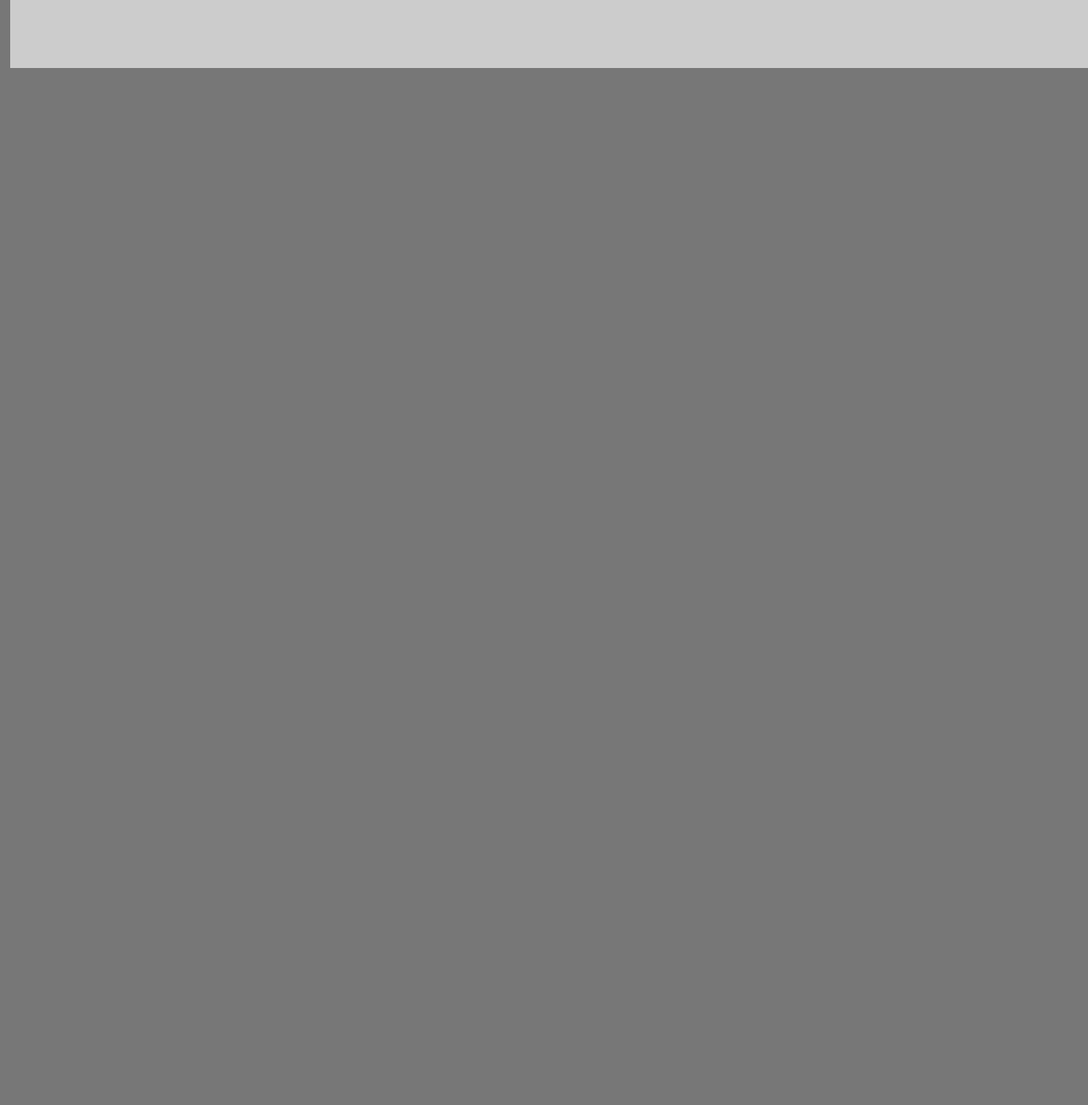
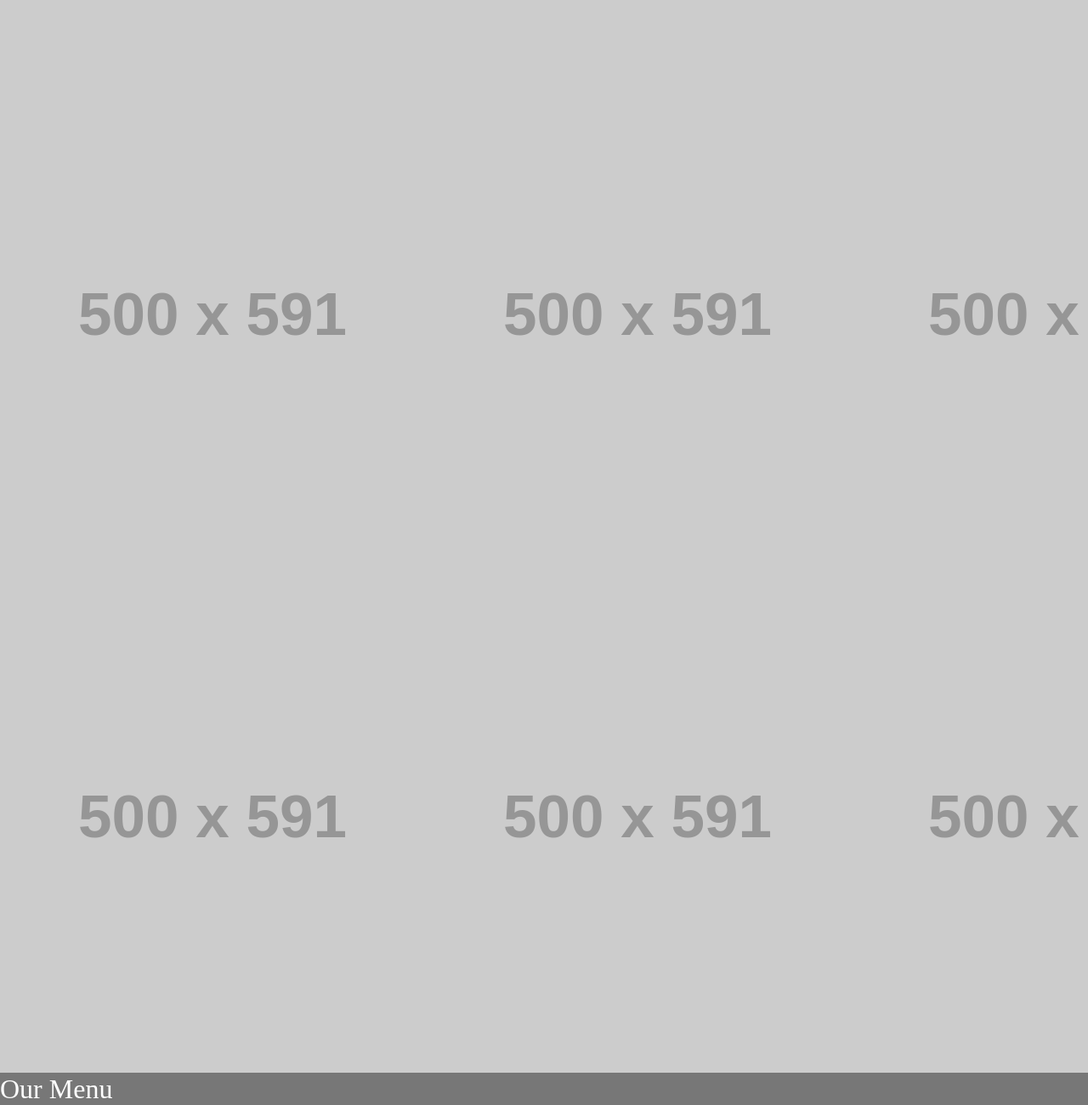
Before and after one commit to borghiste/resturant-website, a website: page index.html in a window 1280 px wide. Shown: the part 1311-2611 px from the top of the page at 85% size. Before the commit the page ends 1391 px from the top, so only its background shows below. Drawn offline with Linux system fonts and the light colour scheme; placeholder pictures from the web are drawn by us; a web font is replaced by a local one.

Commit message:
mobile branch init

```diff
--- a/index.html
+++ b/index.html
@@ -63,7 +63,7 @@
 
 <!-- gallery -->
 <div class="container-fluid galery ">
-  <div class="row flex-nowrap mx-0">
+  <div class="row flex-nowrap ">
 
     <div class="col p-0 "><img src="https://placehold.jp/500x591.png" alt=""></div>
     <div class="col p-0 "><img src="https://placehold.jp/500x591.png" alt=""></div>
@@ -75,10 +75,44 @@
 
 
 
+
+
+  </div>
+  <div class="row flex-nowrap ">
+
+    <div class="col p-0 "><img src="https://placehold.jp/500x591.png" alt=""></div>
+    <div class="col p-0 "><img src="https://placehold.jp/500x591.png" alt=""></div>
+    <div class="col p-0 "><img  src="https://placehold.jp/500x591.png" alt=""></div>
+
+
+
+
+
+
+
+
+
+  </div>
+  <div class="row flex-nowrap ">
+
+    <div class="col p-0 "><img src="https://placehold.jp/500x591.png" alt=""></div>
+    <div class="col p-0 "><img src="https://placehold.jp/500x591.png" alt=""></div>
+    <div class="col p-0 "><img  src="https://placehold.jp/500x591.png" alt=""></div>
+
+
+
+
+
+
+
+
+
   </div>
 
 
+
 </div>
+<h2>Our Menu</h2>
 <main></main>
 
 
```
